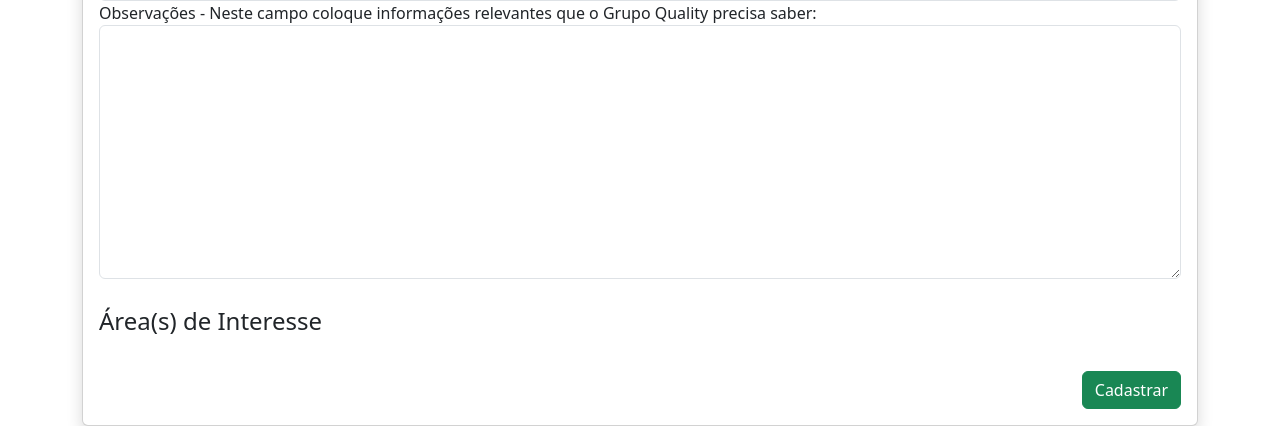
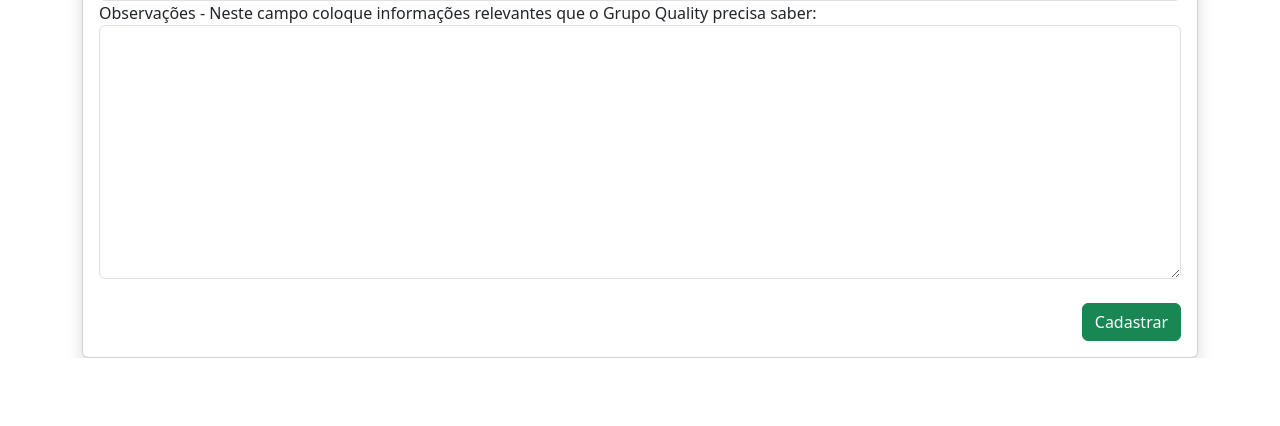
Before and after one commit to WaldembergDev/portal-cadastros, a Django app: page /registros/ in a window 1280 px wide. Shown: the part 2745-3171 px from the top of the page. After the commit the page ends 3103 px from the top, so only its background shows below. Run offline with Django 5.2, Linux system fonts and the light colour scheme; data that the repository does not hold is empty.

Commit message:
chore: removido o label area__interesse que estava no final da página

```diff
--- a/registros/templates/cadastro.html
+++ b/registros/templates/cadastro.html
@@ -45,13 +45,6 @@
                     </div>
                 </fieldset>
 
-                <fieldset class="mb-4">
-                    <legend class="fs-4">Área(s) de Interesse</legend>
-                    <div class="row">
-                        {{ area_interesse_form.as_div }}
-                    </div>
-                </fieldset>
-
                 <div class="text-end">
                     <button type="submit" class="btn btn-success">Cadastrar</button>
                 </div>
```
